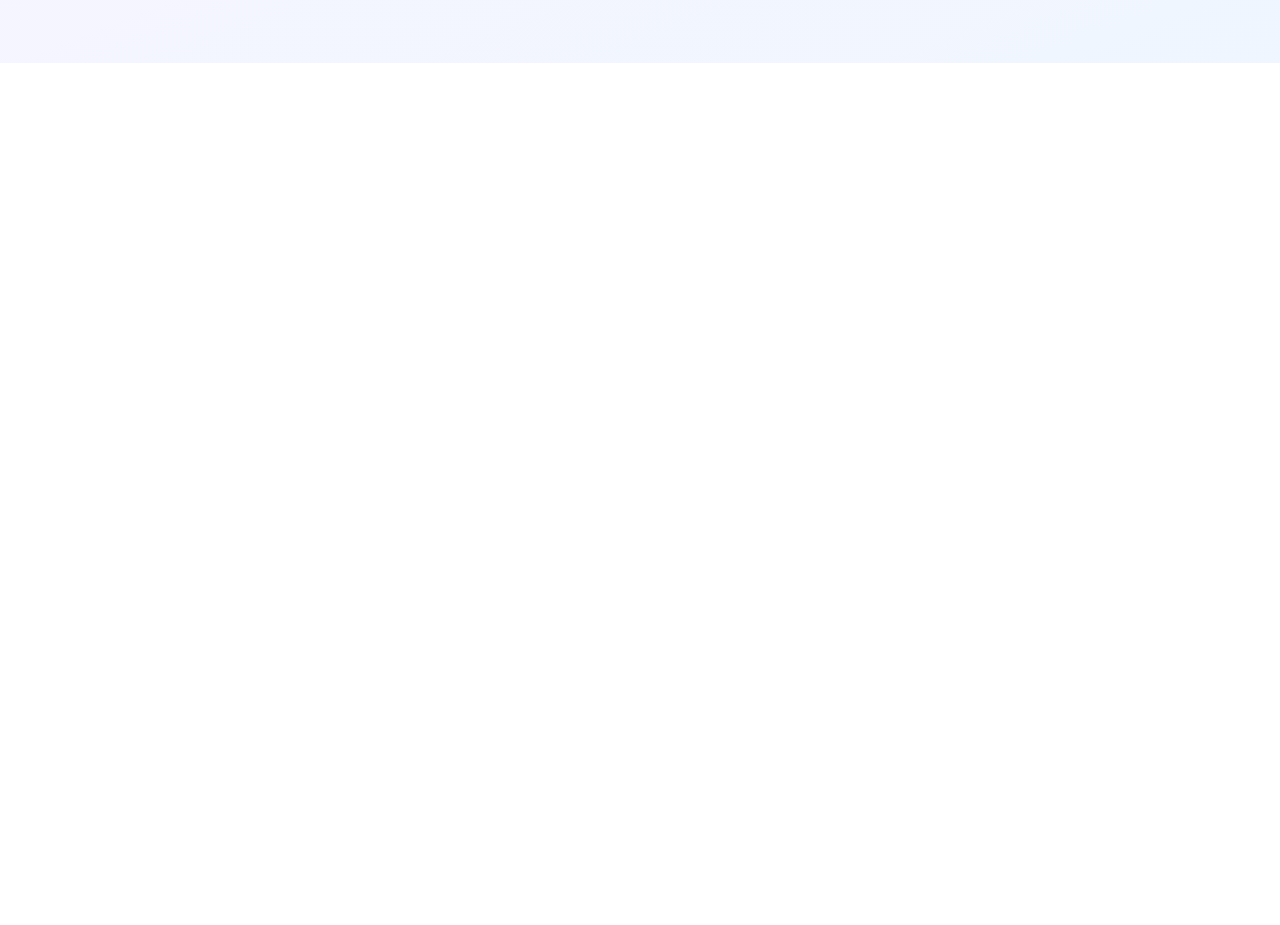
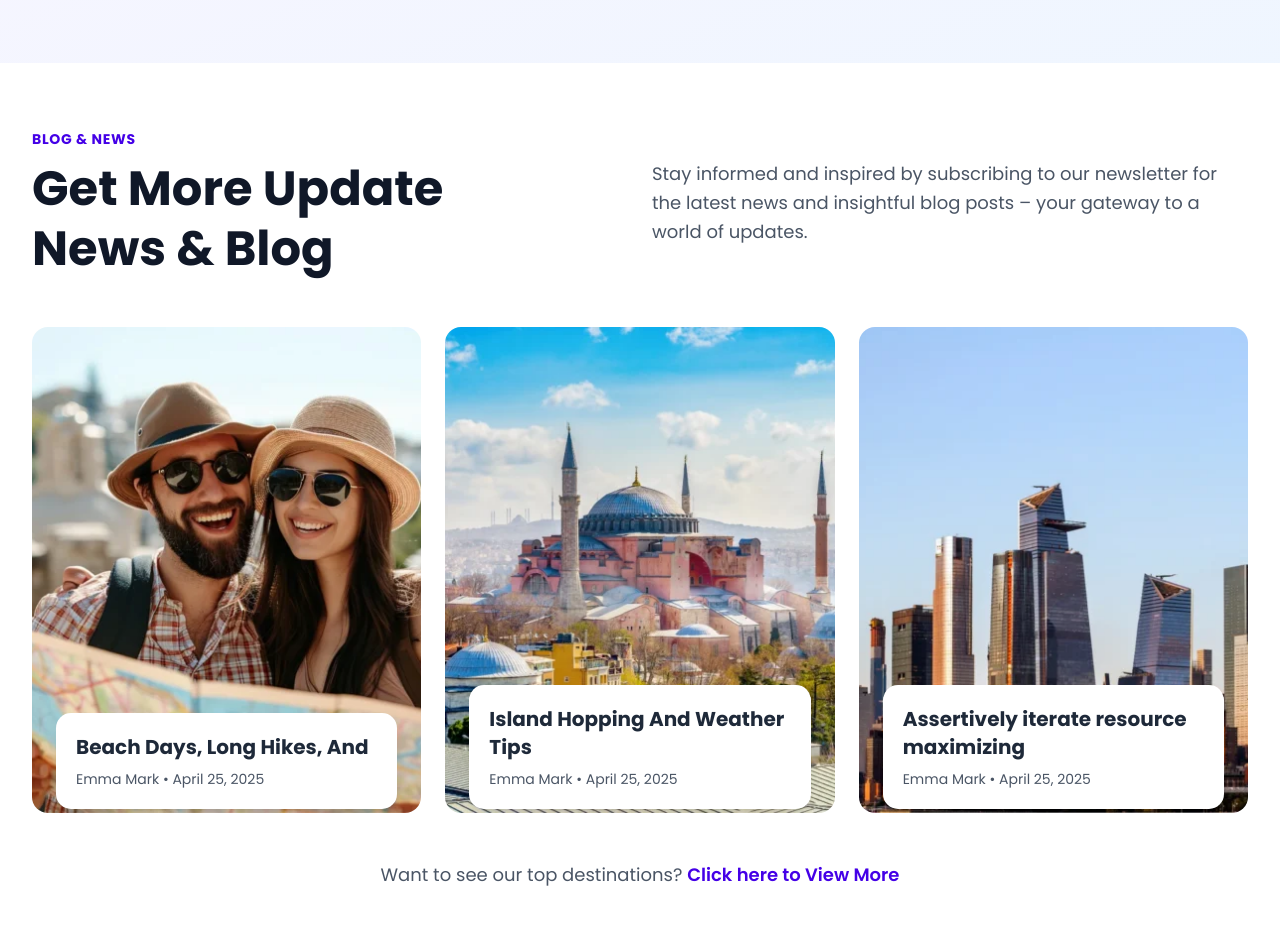
Before and after one commit to Jisap/Frostquest-Travel-Agency, a React (Vite) app: page / in a window 1280 px wide. Shown: the part 7940-8865 px from the top of the page. Before the commit the page ends 8003 px from the top, so only its background shows below. Built offline with nearby package versions, Linux system fonts and the light colour scheme; grey boxes are pictures that could not be loaded; some icons are missing; a web font is replaced by a local one.

Commit message:
feat: implement main travel page component with hero slider and destination sections

```diff
--- a/src/Components/Page/index.jsx
+++ b/src/Components/Page/index.jsx
@@ -40,10 +40,12 @@ import tstimg1 from '../../assets/tst-1.webp'
 import tstimg2 from '../../assets/tst-2.webp'
 import tstimg3 from '../../assets/tst-3.webp'
 import tstimg4 from '../../assets/tst-4.webp'
-
-
 import quote from '../../assets/quote-left.png'
 import testBG from '../../assets/test-bg.webp'
+import blog1 from '../../assets/blog-1.webp'
+import blog2 from '../../assets/blog-2.webp'
+import blog3 from '../../assets/blog-3.webp'
+
 
 const Index = () => {
   const prevRef = useRef(null);
@@ -124,6 +126,12 @@ const Index = () => {
       role: "Adventure Seeker",
       text: "From start to finish, the experience was flawless. The team went above and beyond to ensure every detail was perfect. They truly understand what travelers need and deliver exceptional results."
     }
+  ];
+
+  const blogPosts = [
+    { id: 1, img: blog1, title: "Beach Days, Long Hikes, And" },
+    { id: 2, img: blog3, title: "Island Hopping And Weather Tips" },
+    { id: 3, img: blog2, title: "Assertively iterate resource maximizing" }
   ];
 
 
@@ -732,7 +740,6 @@ const Index = () => {
               FrostQuest Is A World Leading Online Tour Booking Platform
             </h2>
 
-            {/* Botón - Usando tus clases CSS existentes */}
             <div className="btn-box mt-8">
               <button className="btn custom-btn1">
                 Learn More
@@ -744,6 +751,86 @@ const Index = () => {
         </div>
       </section>
 
+      {/* Blog */}
+
+      <section className="py-16 bg-white">
+        <div className="max-w-7xl mx-auto px-4 sm:px-6 lg:px-8">
+
+          {/* Header: Título + Descripción */}
+          <div className="flex flex-col md:flex-row md:items-center justify-between gap-6 mb-12">
+            <div className="md:w-1/2">
+              <span className="text-primary font-bold uppercase tracking-wider text-sm">BLOG & NEWS</span>
+              <h2 className="text-4xl md:text-5xl font-bold mt-2 leading-tight text-gray-900">
+                Get More Update <br /> News & Blog
+              </h2>
+            </div>
+            <p className="md:w-1/2 text-gray-600 text-lg leading-relaxed">
+              Stay informed and inspired by subscribing to our newsletter for the latest news and insightful blog posts – your gateway to a world of updates.
+            </p>
+          </div>
+
+          {/* Grid de Tarjetas */}
+          <div className="grid grid-cols-1 md:grid-cols-2 lg:grid-cols-3 gap-6">
+            {blogPosts.map((post) => (
+              <div key={post.id} className="blog-card group relative overflow-hidden cursor-pointer aspect-[4/5] rounded-2xl">
+
+                {/* Imagen con efecto zoom */}
+                <img
+                  src={post.img}
+                  alt={post.title}
+                  className="w-full h-full object-cover transition-transform duration-500 group-hover:scale-110"
+                />
+
+                {/* Contenedor Overlay */}
+                <div className="absolute inset-0 flex flex-col justify-end p-6">
+
+                  {/* Caja de detalles con animación */}
+                  <div className="relative bg-white rounded-[15px] p-5 overflow-hidden transition-transform duration-300 translate-y-5 group-hover:translate-y-0 z-10 shadow-xl">
+
+                    {/* Fondo gradiente púrpura que desliza */}
+                    <div className="absolute inset-0 bg-gradient-to-r from-[#4300e7] to-[#7d00fc] -top-full left-0 w-full h-full transition-all duration-500 group-hover:top-0 rounded-[15px] z-0"></div>
+
+                    {/* Contenido de la caja */}
+                    <div className="relative z-10">
+                      <h5 className="text-xl font-bold text-gray-800 group-hover:text-white transition-colors duration-300 relative w-fit">
+                        {post.title}
+                        {/* Línea blanca que crece debajo del título */}
+                        <span className="absolute bottom-[-4px] left-0 w-0 h-0.5 bg-white transition-all duration-300 group-hover:w-full"></span>
+                      </h5>
+                      <p className="text-gray-600 text-sm mt-2 group-hover:text-white/90 transition-colors duration-300">
+                        Emma Mark • April 25, 2025
+                      </p>
+                    </div>
+
+                  </div>
+
+                  {/* Badge "Read More" - ahora posicionado encima de la caja */}
+                  <div className="absolute top-6 left-6 opacity-0 transition-all duration-300 group-hover:opacity-100 group-hover:-translate-y-2 z-20">
+                    <span className="px-4 py-2 bg-gradient-to-br from-orange-500 to-red-600 text-white font-bold rounded-lg text-sm shadow-lg block">
+                      Read More
+                    </span>
+                  </div>
+
+                </div>
+              </div>
+            ))}
+          </div>
+
+          {/* Footer con enlace */}
+          <div className="text-center mt-12">
+            <p className="text-gray-600 text-lg">
+              Want to see our top destinations?{" "}
+              <a href="#" className="text-primary font-semibold hover:underline transition-colors">
+                Click here to View More
+              </a>
+            </p>
+          </div>
+
+        </div>
+      </section>
+
+
+
     </>
   )
 }
--- a/src/index.css
+++ b/src/index.css
@@ -1735,3 +1735,48 @@ ol {
         display: none;
     }
 }
+
+/* Blog Card Effects */
+.blog-card {
+    position: relative;
+    overflow: hidden;
+    transition: all 0.4s ease;
+}
+
+.blog-card img {
+    transition: transform 0.6s ease;
+}
+
+.blog-card:hover img {
+    transform: scale(1.1);
+}
+
+.detail {
+    position: relative;
+    overflow: hidden;
+}
+
+.detail::after {
+    content: '';
+    position: absolute;
+    top: -100%;
+    left: 0;
+    height: 100%;
+    width: 100%;
+    background-image: linear-gradient(90deg, #4300e7 0%, #7d00fc 100%);
+    transition: top 0.6s ease;
+    border-radius: 15px;
+    z-index: -1;
+}
+
+.blog-card:hover .detail::after {
+    top: 0;
+}
+
+.blog-card:hover .detail {
+    color: white;
+}
+
+.blog-card:hover .detail p {
+    color: rgba(255, 255, 255, 0.9);
+}
```
